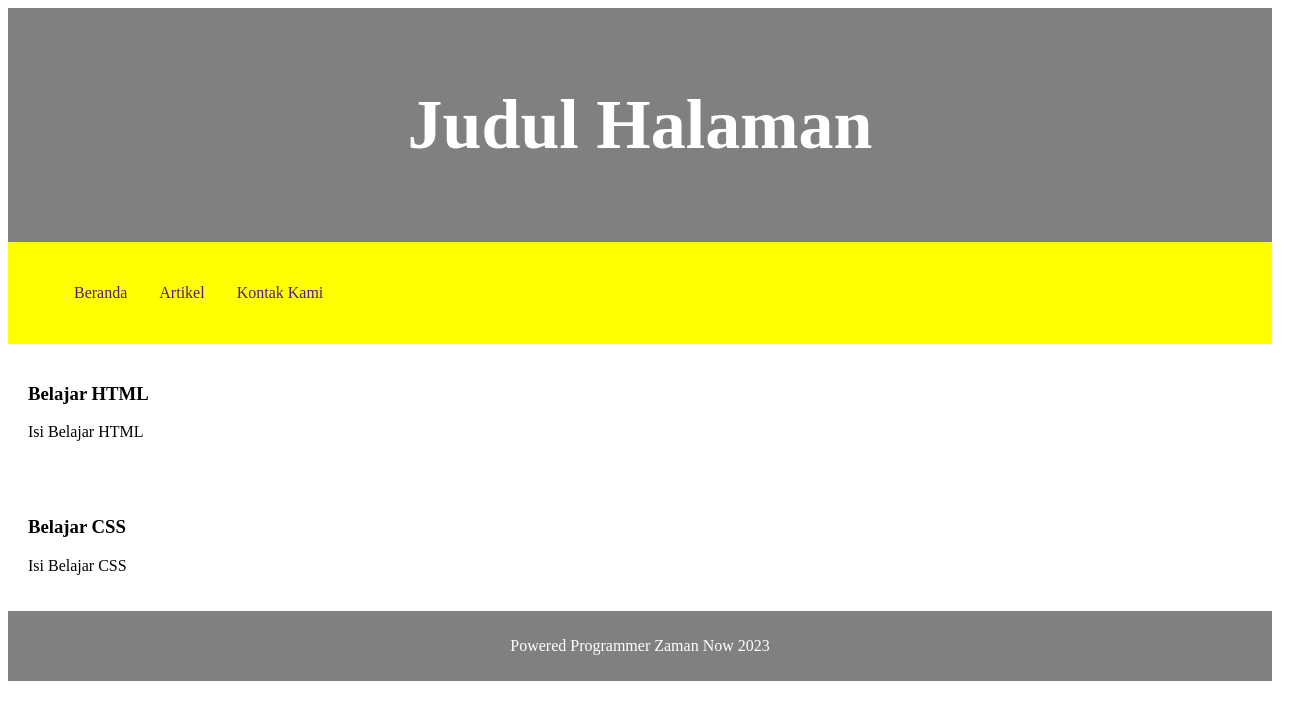
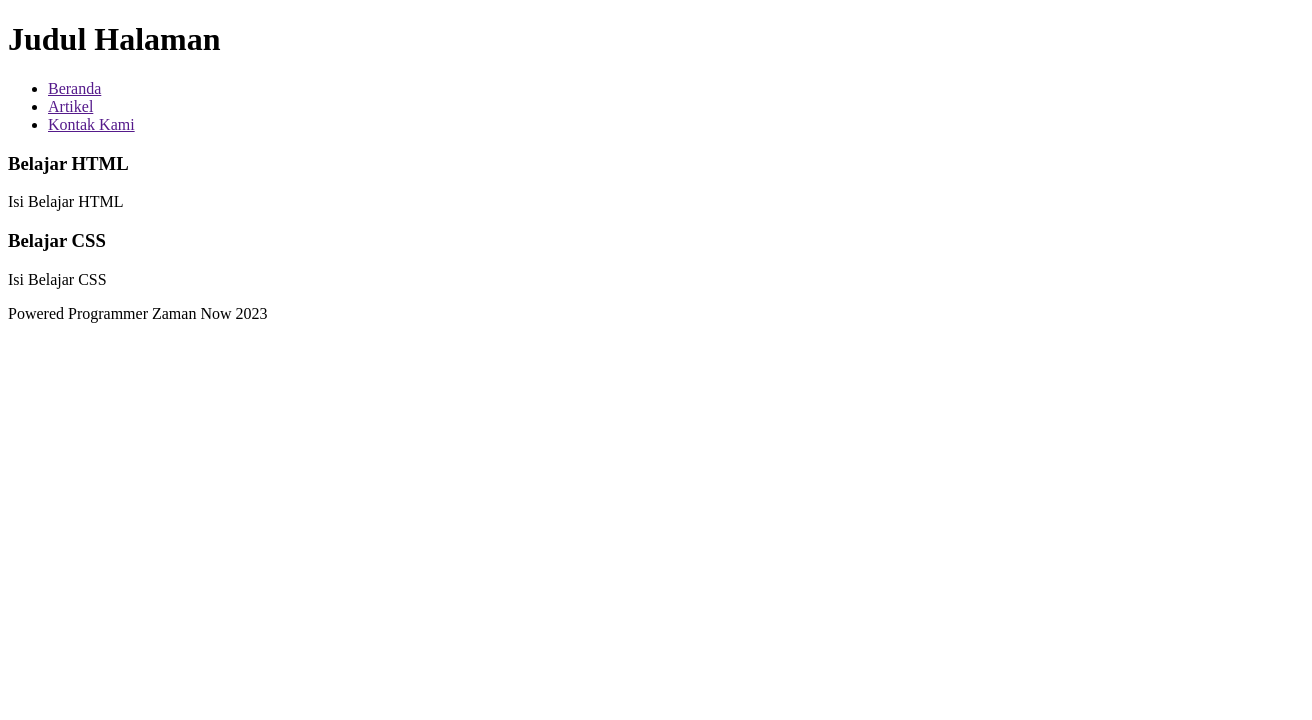
Before and after one commit to auliaef/html-dasar, a plain HTML site: page semantic.html in a window 1280 px wide. Shown: the whole page, 1312 px wide, since content can reach past the window. Drawn offline with Linux system fonts and the light colour scheme.

Commit message:
semantic.html

```diff
--- a/semantic.html
+++ b/semantic.html
@@ -4,55 +4,6 @@
     <meta charset="UTF-8">
     <meta name="viewport" content="width=device-width, initial-scale=1.0">
     <title>Document</title>
-
-    <style>
-        header {
-            background-color: gray;
-            padding: 30px;
-            text-align: center;
-            font-size: 35px;
-            color: white;
-        }
-
-        article {
-            padding: 20px;
-            width: 100%;
-            background-color: white;
-        }
-
-        footer {
-            background-color: grey;
-            padding: 10px;
-            text-align: center;
-            color: white;
-        }
-
-        nav {
-            background-color: yellow;
-            padding: 10px;
-        }
-
-        nav ul {
-            list-style-type: none;
-            overflow: hidden;
-        }
-
-        nav li {
-            float: left;
-        }
-
-        nav li a {
-            display: block;
-            text-align: center;
-            padding: 16px;
-            text-decoration: none;
-        }
-
-        nav li a:hover {
-            background-color: orange;
-        }
-    </style>
-
 </head>
 <body>
     <header>
```
